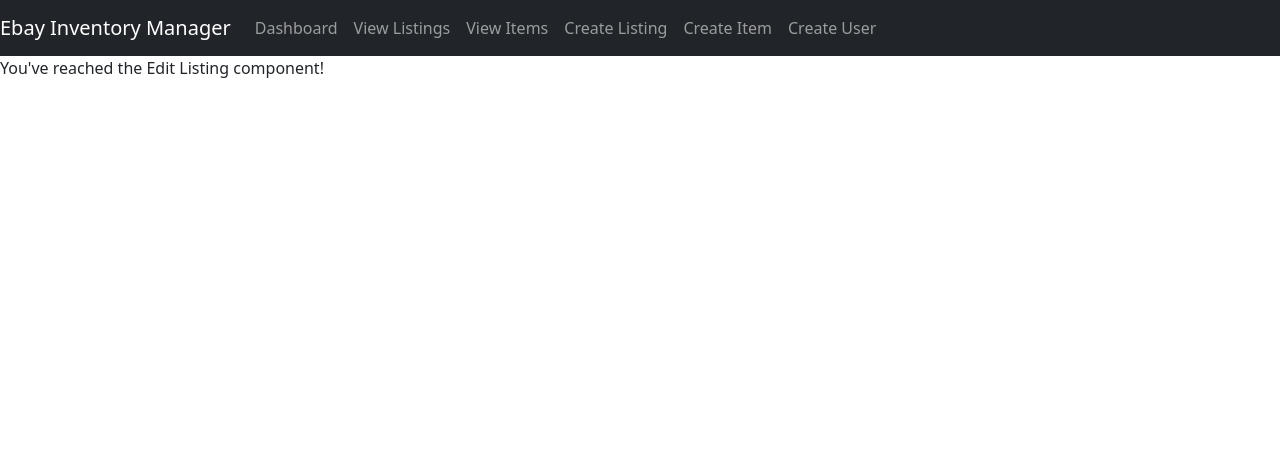
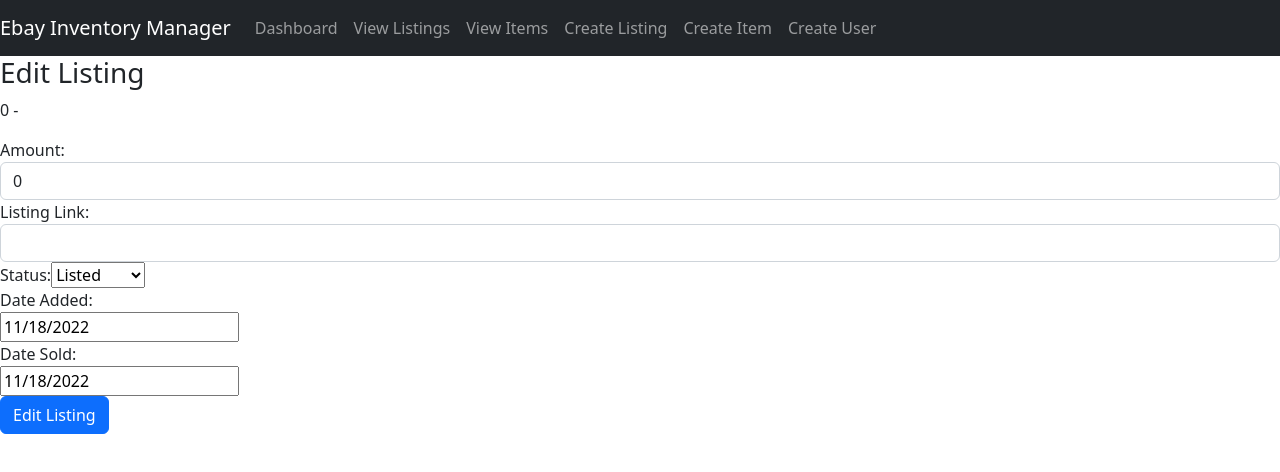
Before and after one commit to jbrewer16/ebay-inventory-manager, a React (Create React App) app: page /listing/edit/1 in a window 1280 px wide. Shown: the top 472 px of the page. Built offline with nearby package versions, Linux system fonts and the light colour scheme; no server answers.

Commit message:
Added edit listing page

```diff
--- a/src/components/dashboard-component.js
+++ b/src/components/dashboard-component.js
@@ -75,12 +75,22 @@
   }
 
   getInventoryCount() {
-    return this.state.listings.reduce((count, listing) => count = count + Number(listing.amount), 0)
+    return this.state.listings.reduce((count, listing) => {
+      if(listing.status === "Listed") {
+        return count = count + Number(listing.amount);
+      } else {
+        return count;
+      }
+    }, 0)
   }
 
   getInventoryPriceSummary() {
     return (this.state.listings.reduce((sum, listing) => {
-      return sum + (Number(listing.amount) * Number(listing.item.price))
+      if(listing.status === "Listed") {
+        return sum + (Number(listing.amount) * Number(listing.item.price))
+      } else {
+        return sum;
+      }
     }, 0));
   }
 
--- a/src/components/editlisting-component.js
+++ b/src/components/editlisting-component.js
@@ -1,10 +1,182 @@
 import React, { Component } from 'react'
+import axios from 'axios';
+import DatePicker from 'react-datepicker';
+import 'react-datepicker/dist/react-datepicker.css';
 
 export default class EditListing extends Component {
+
+  constructor(props) {
+
+    super(props);
+
+    this.onChangeAmount = this.onChangeAmount.bind(this);
+    this.onChangeStatus = this.onChangeStatus.bind(this);
+    this.onChangeListingLink = this.onChangeListingLink.bind(this);
+    this.onChangeDateAdded = this.onChangeDateAdded.bind(this);
+    this.onChangeDateSold = this.onChangeDateSold.bind(this);
+    this.onSubmit = this.onSubmit.bind(this);
+
+    this.state = {
+      username: "",
+      itemnumber: 0,
+      amount: 0,
+      finalprofit: 0,
+      listinglink: "",
+      status: "Listed",
+      dateadded: new Date(),
+      datesold: new Date(),
+      item: {
+        itemnumber: 0,
+        itemname: "",
+        category: "",
+        price: 0,
+        cost: 0,
+        shippingcost: 0,
+        fees: 0,
+        imagelink: "",
+      }
+    }
+
+  }
+
+  componentDidMount() {
+    const arr = window.location.href.split('/');
+    axios.get('http://localhost:5000/listings/' + arr[arr.length - 1])
+      .then(res => {
+        this.setState({
+          username: res.data.username,
+          itemnumber: res.data.itemnumber,
+          amount: res.data.amount,
+          finalprofit: res.data.finalprofit,
+          listinglink: res.data.listinglink,
+          status: res.data.status,
+          dateadded: new Date(res.data.dateadded),
+          datesold: new Date(res.data.datesold),
+          item: res.data.item
+        });
+      })
+      .catch(err => console.log('Error: ' + err));
+  }
+
+  onChangeAmount(e) {
+    this.setState({
+      amount: e.target.value
+    });
+  }
+
+  onChangeListingLink(e) {
+    this.setState({
+      listinglink: e.target.value
+    });
+  }
+
+  onChangeStatus(e) {
+    this.setState({
+      status: e.target.value
+    });
+  }
+
+  onChangeDateAdded(d) {
+    this.setState({
+      dateadded: d
+    });
+  }
+
+  onChangeDateSold(d) {
+    this.setState({
+      datesold: d
+    });
+  }
+
+  onSubmit(e) {
+    e.preventDefault();
+
+    const listing = {
+      username: this.state.username,
+      item: this.state.item,
+      amount: this.state.amount,
+      finalprofit: this.state.finalprofit,
+      listinglink: this.state.listinglink,
+      status: this.state.status,
+      dateadded: this.state.dateadded,
+      datesold: this.state.datesold
+    }
+
+    console.log(listing);
+
+    const arr = window.location.href.split('/');
+    axios.post('http://localhost:5000/listings/update/' + arr[arr.length - 1], listing)
+      .then(res => console.log(res.data))
+      .catch(err => console.log('Error: ' + err));
+
+    window.location = '/listings';
+
+  }
+
   render() {
     return (
       <div>
-        <p>You've reached the Edit Listing component!</p>
+        <h3>Edit Listing</h3>
+        <p>{this.state.item.itemnumber} - {this.state.item.itemname}</p>
+        <form onSubmit={this.onSubmit}>
+          {/* Amount */}
+          <div className='form-group'>
+            <label>Amount: </label>
+            <input type='text'
+              required
+              className='form-control'
+              value={this.state.amount}
+              onChange={this.onChangeAmount}
+            />
+          </div>
+          {/* Listing Link */}
+          <div className='form-group'>
+            <label>Listing Link: </label>
+            <input type='text'
+              required
+              className='form-control'
+              value={this.state.listinglink}
+              onChange={this.onChangeListingLink}
+            />
+          </div>
+          {/* Status */}
+          <div className='form-group'>
+            <label>Status: </label>
+            <select
+              name='status'
+              value={this.state.status}
+              onChange={this.onChangeStatus}>
+              <option value='Listed'>Listed</option>
+              <option value='Sold'>Sold</option>
+              <option value='Packed'>Packed</option>
+              <option value='Shipped'>Shipped</option>
+              <option value='Delivered'>Delivered</option>
+            </select>
+          </div>
+          {/* Date Added */}
+          <div className='form-group'>
+            <label>Date Added: </label>
+            <div>
+              <DatePicker
+                selected={this.state.dateadded}
+                onChange={this.onChangeDateAdded}
+              />
+            </div>
+          </div>
+          {/* Date Sold */}
+          <div className='form-group'>
+            <label>Date Sold: </label>
+            <div>
+              <DatePicker
+                selected={this.state.datesold}
+                onChange={this.onChangeDateSold}
+              />
+            </div>
+          </div>
+          <div className='form-group'>
+            <input type='submit' value='Edit Listing' className='btn btn-primary' />
+          </div>
+        </form>
       </div>
     )
   }
--- a/src/components/viewlistings-component.js
+++ b/src/components/viewlistings-component.js
@@ -36,7 +36,7 @@
     <td>{props.listing.dateadded.substring(0, 10)}</td>
     <td>{props.listing.datesold.substring(0, 10)}</td>
     <td>
-      <Link to={'listings/edit/' + props.listing._id}><BsFillPencilFill /></Link>
+      <Link to={'/listing/edit/' + props.listing._id}><BsFillPencilFill /></Link>
       <a href='#' onClick={() => { props.deleteListing(props.listing._id) }}><BsFillTrashFill /></a>
     </td>
   </tr>
```
